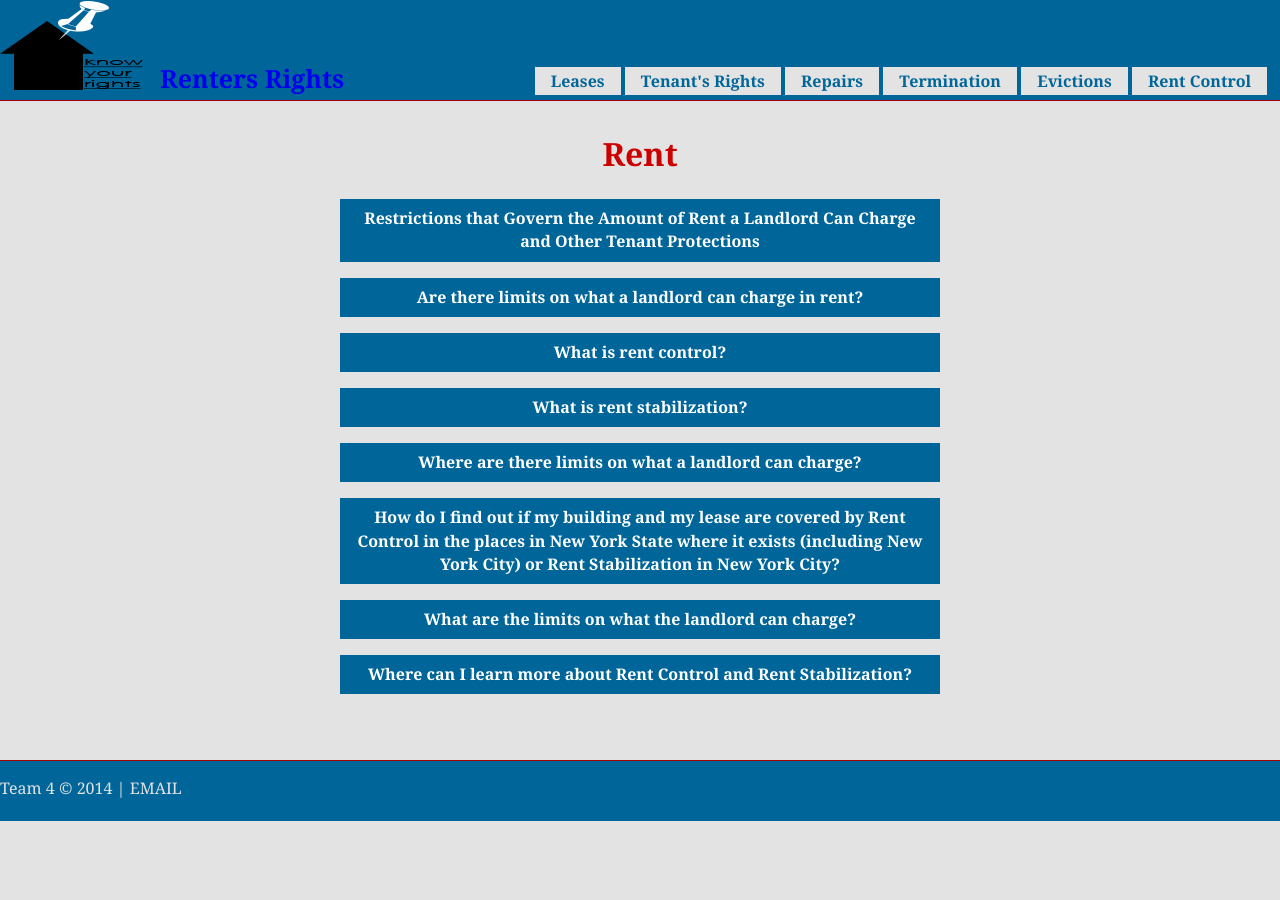
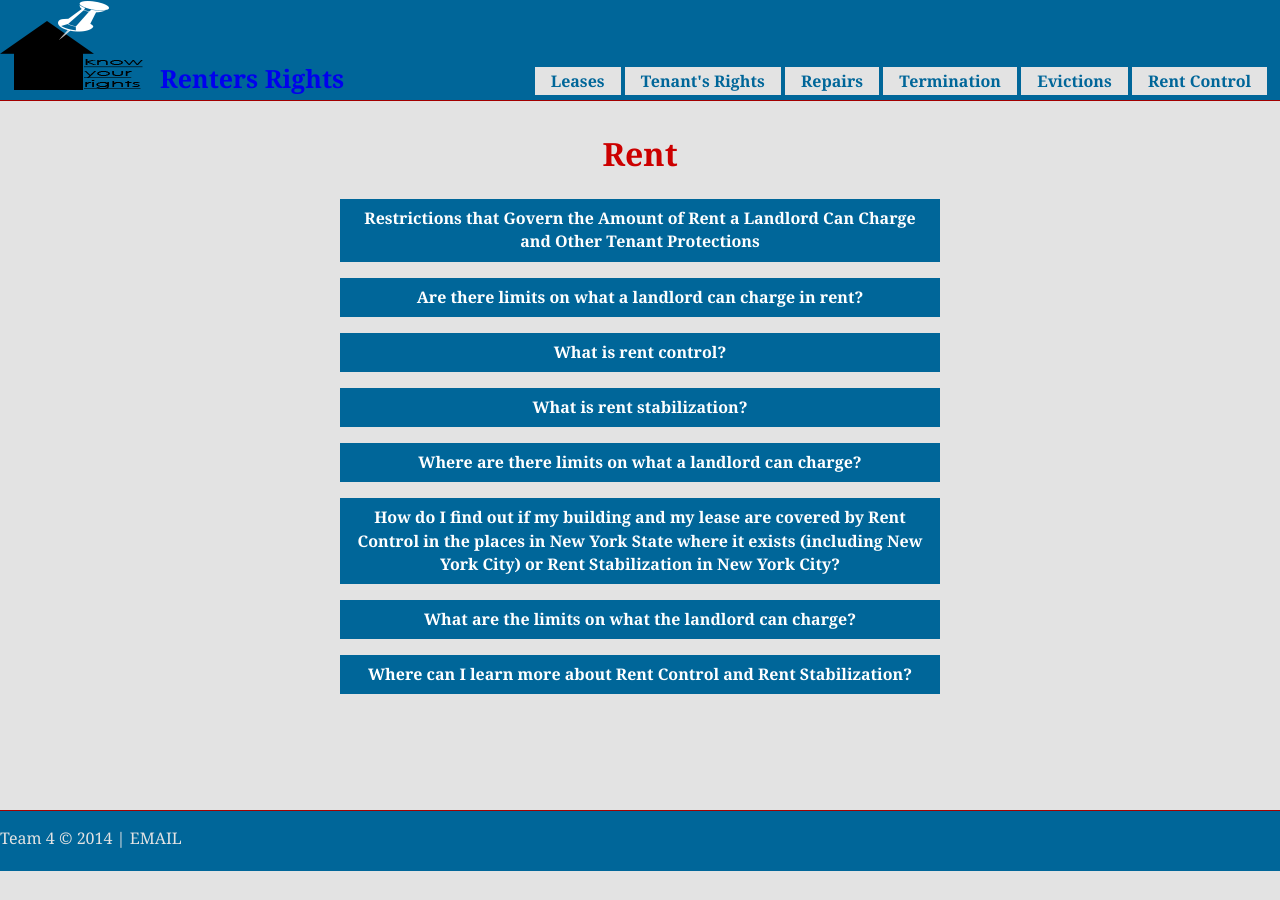
Before and after one commit to iinf362/team4, a Jekyll site: the page built from rent.html, in a window 1280 px wide. Built offline with Jekyll 4.4.1, drawn with Linux system fonts in a browser that asks for light colours; nearby versions of some CDN libraries.

Commit message:
adjutments

```diff
--- a/css/main.css
+++ b/css/main.css
@@ -180,7 +180,7 @@ p {
 	display: block;
 	max-width: 700px;
 	margin: 0 auto;
-	padding-bottom: 50px;
+	padding-bottom: 100px;
 	padding-top: 110px;
 }
 
```
